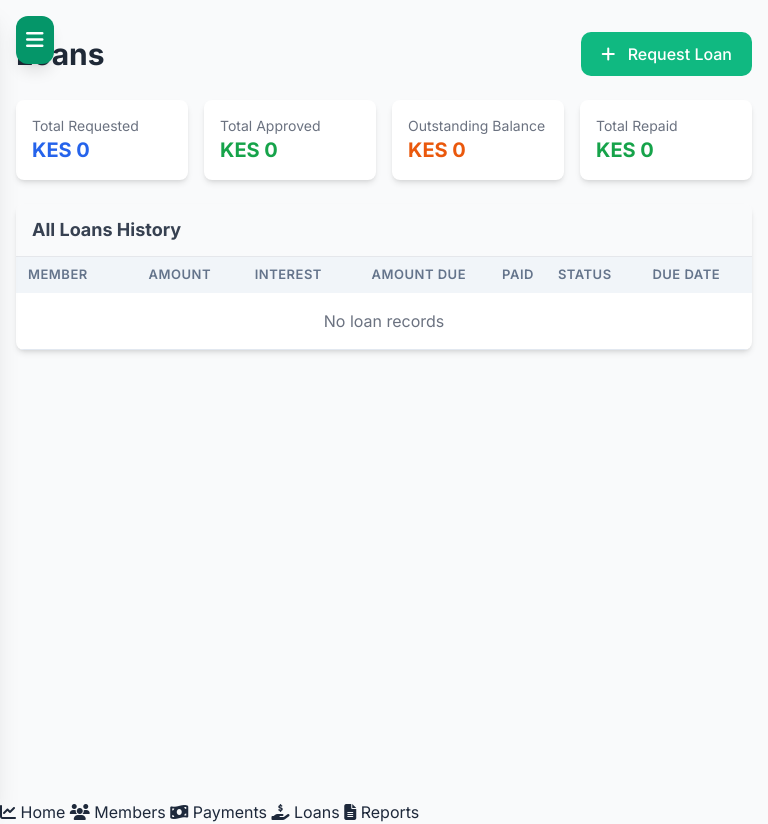
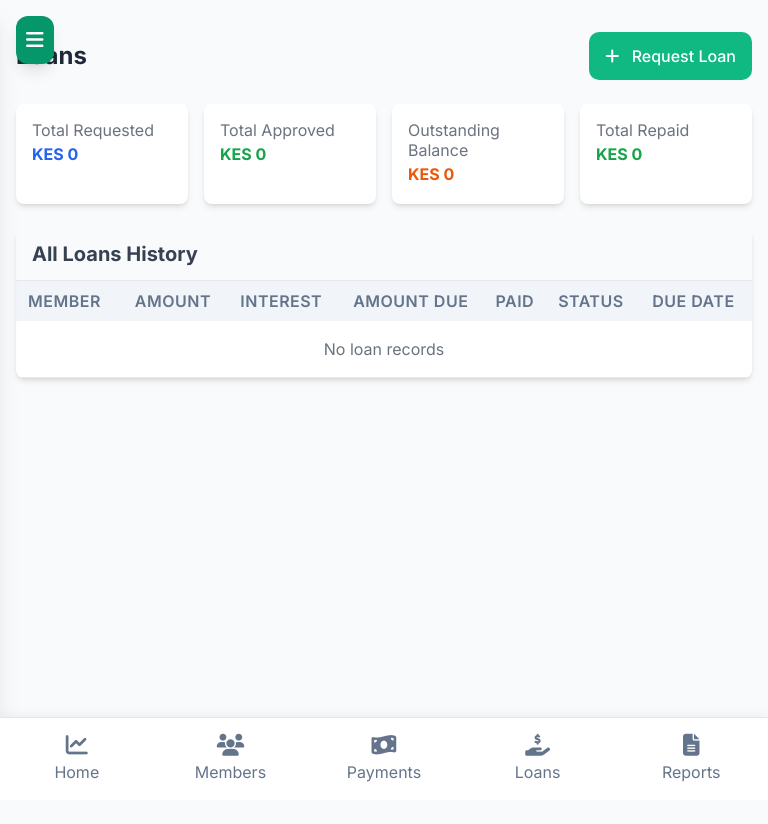
Before and after one commit to Chaslyn89/ChamaSystem, a Flask app: page /loans in a window 768 px wide. After the commit the page ends 782 px from the top, so only its background shows below. Run offline with Flask 3, Linux system fonts and the light colour scheme; a user stored in the database is signed in; data that the repository does not hold is empty; some libraries are stand-ins or nearby versions.

Commit message:
Update style.css

```diff
--- a/static/css/style.css
+++ b/static/css/style.css
@@ -374,33 +336,112 @@ tr:hover {
 .font-semibold { font-weight: 600; }
 .font-medium { font-weight: 500; }
 
-/* Width utilities */
+/* ========== WIDTH UTILITIES ========== */
 .w-full { width: 100%; }
 .w-auto { width: auto; }
 
 /* ========== RESPONSIVE GRID ========== */
 @media (min-width: 768px) {
-    .md\:grid-cols-2 {
-        grid-template-columns: repeat(2, minmax(0, 1fr));
-    }
-    .md\:grid-cols-3 {
-        grid-template-columns: repeat(3, minmax(0, 1fr));
+    .md\:grid-cols-2 { grid-template-columns: repeat(2, minmax(0, 1fr)); }
+    .md\:grid-cols-3 { grid-template-columns: repeat(3, minmax(0, 1fr)); }
+}
+
+@media (min-width: 1024px) {
+    .lg\:grid-cols-2 { grid-template-columns: repeat(2, minmax(0, 1fr)); }
+    .lg\:grid-cols-3 { grid-template-columns: repeat(3, minmax(0, 1fr)); }
+    .lg\:grid-cols-4 { grid-template-columns: repeat(4, minmax(0, 1fr)); }
+}
+
+/* ========== DESKTOP DEFAULT ========== */
+@media (min-width: 769px) {
+    .logout-text {
+        display: none;
     }
 }
 
-@media (min-width: 1024px) {
-    .lg\:grid-cols-2 {
-        grid-template-columns: repeat(2, minmax(0, 1fr));
+/* ========== MOBILE ONLY FIXES ========== */
+@media (max-width: 768px) {
+    body, p, span, div:not(.sidebar):not(.bottom-nav), a, button, input, select, textarea,
+    .stat-card-value, .stat-card-title, td, th, .form-label, .alert {
+        font-size: 16px !important;
     }
-    .lg\:grid-cols-3 {
-        grid-template-columns: repeat(3, minmax(0, 1fr));
+
+    h1 { font-size: 24px !important; }
+    h2 { font-size: 20px !important; }
+    h3 { font-size: 18px !important; }
+    h4 { font-size: 16px !important; }
+
+    .btn-primary, .btn-secondary, .btn-danger, .sidebar-item, .bottom-nav a,
+    button, a[role="button"], .btn, input[type="submit"], input[type="button"] {
+        min-height: 44px;
+        padding: 12px 16px;
     }
-    .lg\:grid-cols-4 {
-        grid-template-columns: repeat(4, minmax(0, 1fr));
+
+    .btn-primary + .btn-primary, button + button, .btn + .btn {
+        margin-left: 12px;
+    }
+
+    .logout-text {
+        display: inline-block !important;
+        font-size: 14px;
+        margin-left: 4px;
+    }
+
+    .bottom-nav {
+        display: flex !important;
+        position: fixed;
+        bottom: 0;
+        left: 0;
+        right: 0;
+        background: white;
+        padding: 8px 0;
+        justify-content: space-around;
+        z-index: 100;
+        border-top: 1px solid #E2E8F0;
+        box-shadow: 0 -2px 10px rgba(0,0,0,0.05);
+    }
+
+    .bottom-nav a {
+        flex: 1;
+        text-align: center;
+        padding: 8px 4px;
+        min-height: 50px;
+        display: flex;
+        flex-direction: column;
+        align-items: center;
+        justify-content: center;
+        text-decoration: none;
+        color: #64748B;
+    }
+
+    .bottom-nav a.active {
+        color: #10B981;
+    }
+
+    .bottom-nav i {
+        font-size: 22px;
+        margin-bottom: 4px;
+    }
+
+    .bottom-nav span {
+        font-size: 11px;
+    }
+
+    .main-content, main {
+        padding-bottom: 70px;
+    }
+
+    .table-container, .overflow-x-auto {
+        overflow-x: auto;
+        -webkit-overflow-scrolling: touch;
+    }
+
+    table {
+        min-width: 600px;
     }
 }
 
-/* ========== RESPONSIVE ========== */
+/* ========== RESPONSIVE (Desktop) ========== */
 @media (max-width: 768px) {
     .stat-number {
         font-size: 24px;
```
Also changed, not shown: other parts of static/css/style.css (+15 -53 lines).
